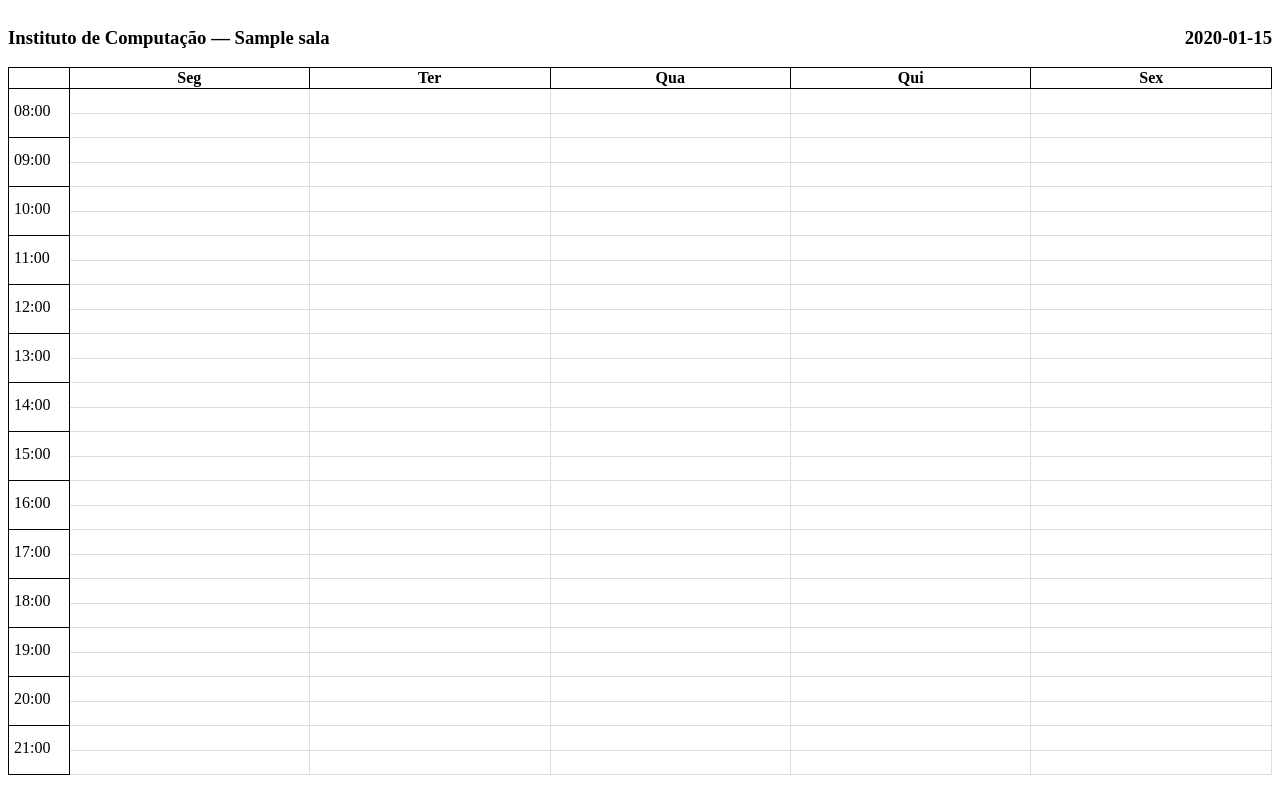
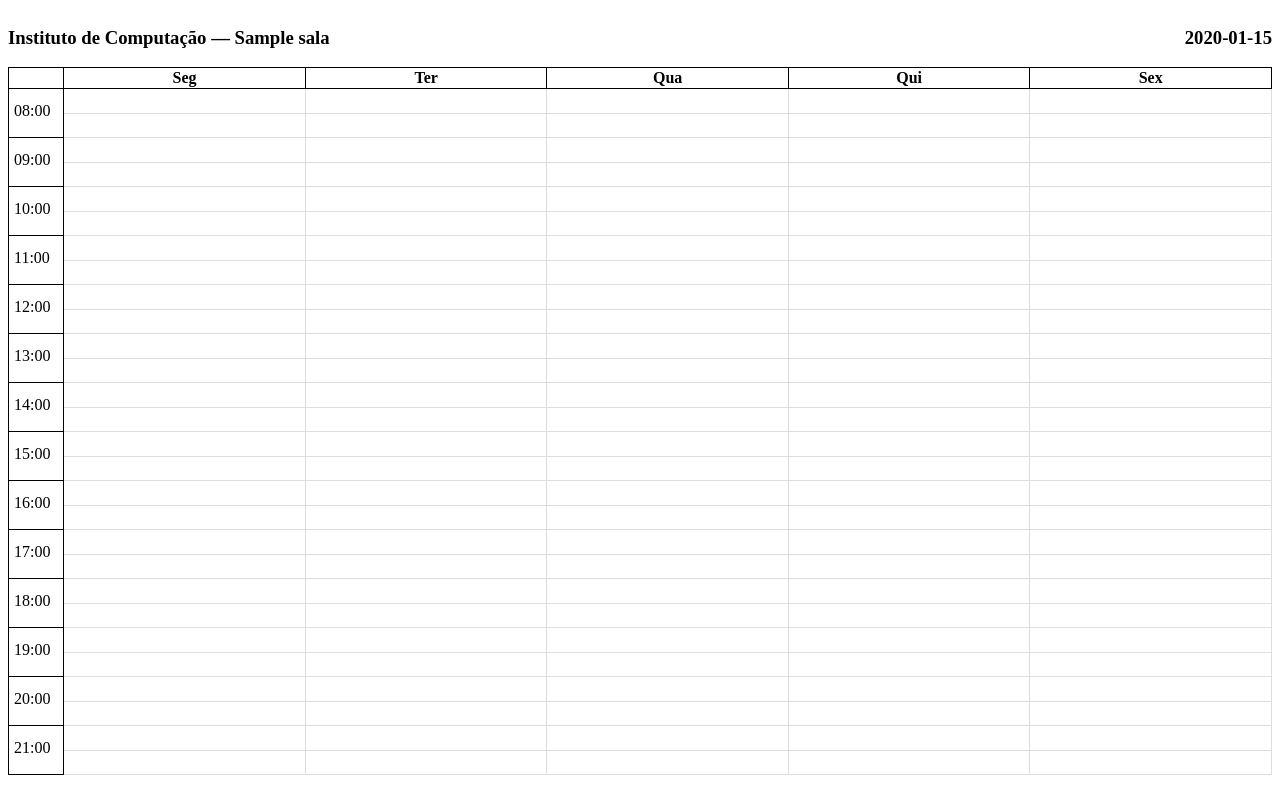
Before and after one commit to psbarros/sysicomp, a Yii app: the page made by backend/views/reserva-sala/imprimir.php in a window 1280 px wide. Run offline with PHP 8.4 and a stand-in for Yii, Linux system fonts and the light colour scheme; the template is opened without the code that fills it: most values are stand-ins (such as "Sample title", 1, 10 or a date in 2020); data that the repository does not hold is empty; some libraries are stand-ins or nearby versions.

Commit message:
Arrumando o calendario

```diff
--- a/backend/controllers/ReservaSalaController.php
+++ b/backend/controllers/ReservaSalaController.php
@@ -125,7 +125,7 @@ class ReservaSalaController extends Controller
             // any css to be embedded if required
             'cssInline' => 'td {padding: 0px} .td-content {border: 2px inset black;} .td-content div {color: blue}',
              // set mPDF properties on the fly
-            'options' => ['title' => 'Instituto de Computação - ' . $sala],
+            'options' => ['title' => 'Instituto de Computação - ' . $sala->nome],
              // call mPDF methods on the fly
         ]);
 
--- a/backend/views/reserva-sala/imprimir.php
+++ b/backend/views/reserva-sala/imprimir.php
@@ -77,7 +77,7 @@ if (0) {
 
                     for ($dia=1;$dia<count($_dias);$dia++) {
                         if ($_matriz_horarios[$dia][$hora] == 0) {
-                            echo '<td style="width: 50mm; max-width: 50mm; min-width: 50mm; border: 1px solid #DDDDDD; align: center"><div style="font-size: 4mm">&nbsp;</div></td>' . "\n";
+                            echo '<td style="width: 55mm; max-width: 55mm; min-width: 55mm; border: 1px solid #DDDDDD; align: center"><div style="font-size: 4mm">&nbsp;</div></td>' . "\n";
                         }
                         elseif (($hora==0) || (($_matriz_horarios[$dia][$hora] != $_matriz_horarios[$dia][$hora-1]) && ($hora<count($_horas)))) {
                             $dados = explode("#",$_matriz_horarios[$dia][$hora]);
```
